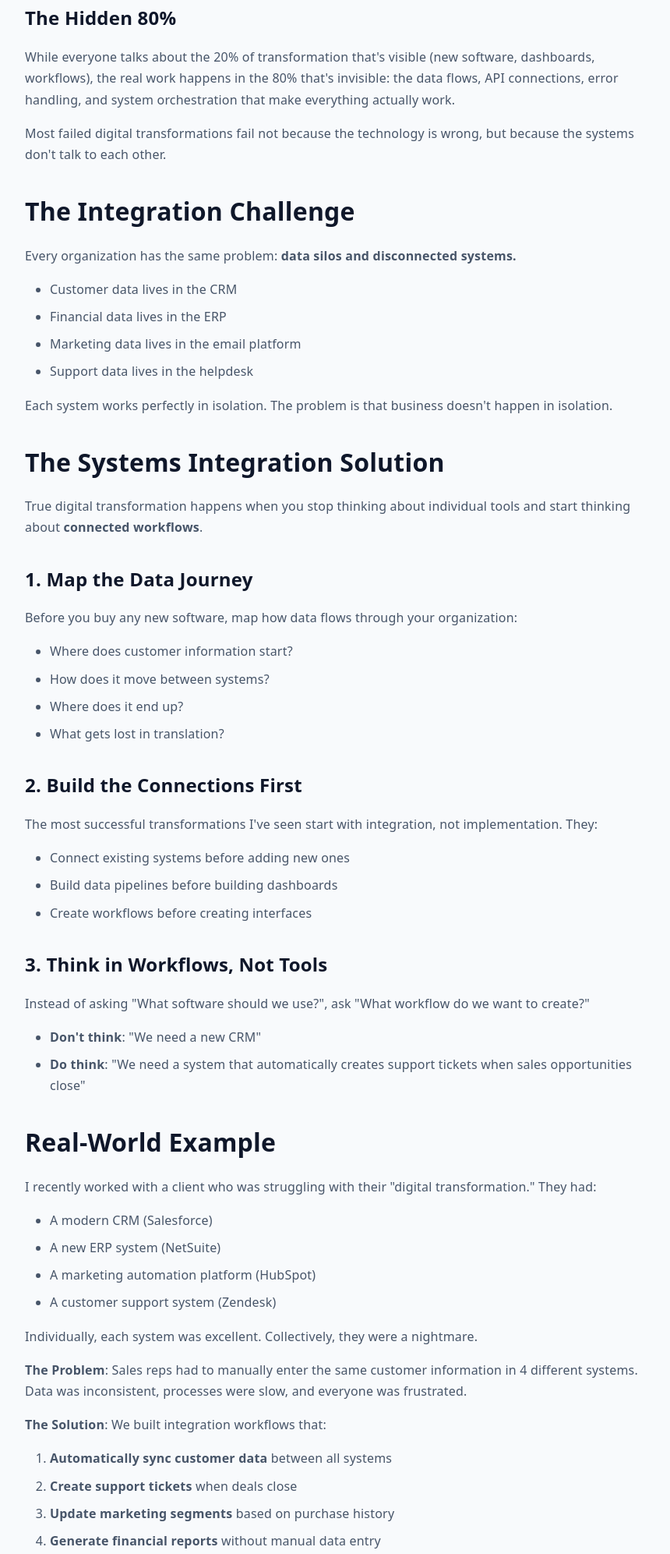
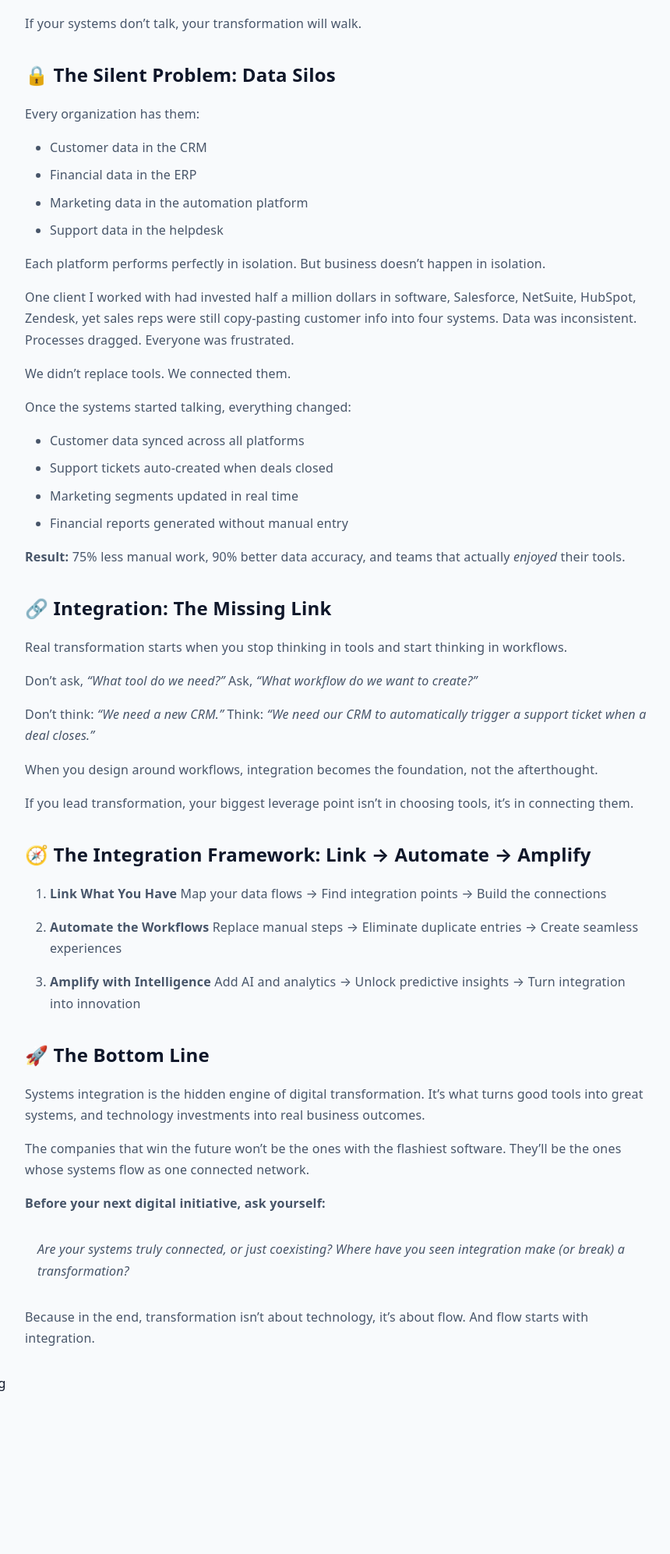
Before and after one commit to iyanski/website, a Gatsby site: page /blog/why-systems-integration-is-the-hidden-engine/ in a window 1280 px wide. Shown: the part 803-2796 px from the top of the page at 78% size, without its empty margins (208-1068 px from the left). After the commit the page ends 2639 px from the top, so only its background shows below. Built offline with nearby package versions, Linux system fonts and the light colour scheme; Gatsby itself is replaced by a stand-in of ours.

Commit message:
Update blog post content and formatting
- Refine punctuation and formatting in systems integration article
- Improve readability and flow of content
- Maintain professional tone and structure

```diff
--- a/content/blog/why-systems-integration-is-the-hidden-engine.md
+++ b/content/blog/why-systems-integration-is-the-hidden-engine.md
@@ -1,106 +1,76 @@
 ---
-title: "Why Systems Integration Is the Hidden Engine Behind Every Digital Transformation"
+title: "The Hidden Engine of Digital Transformation: Why Systems Integration Decides Who Wins"
 date: "2024-10-25"
 ---
 
-Digital transformation isn't about technology, it's about systems working together. Yet most organizations focus on the shiny new tools while ignoring the invisible work that makes everything actually function.
+Over 70% of digital transformations fail, and it’s rarely because of bad tools.
 
-## The Integration Reality
+Most companies treat digital transformation like a shopping spree: new CRM, new ERP, new dashboard. Big promises, shiny tools, little connection. But transformation doesn’t happen because you bought the latest software. It happens when your systems finally start talking to each other.
 
-Here's what I've learned after building integration systems for companies of all sizes: **the difference between digital transformation success and failure isn't the tools you choose, it's how well they connect.**
+### ⚙️ The Hidden Engine
 
-### The Hidden 80%
+Everyone notices the visible 20% of transformation, new dashboards, interfaces, and apps. But the real power lies in the hidden 80%: the integrations, data pipelines, and API connections that quietly keep everything running.
 
-While everyone talks about the 20% of transformation that's visible (new software, dashboards, workflows), the real work happens in the 80% that's invisible: the data flows, API connections, error handling, and system orchestration that make everything actually work.
+If your systems don’t talk, your transformation will walk.
 
-Most failed digital transformations fail not because the technology is wrong, but because the systems don't talk to each other.
+### 🔒 The Silent Problem: Data Silos
 
-## The Integration Challenge
+Every organization has them:
 
-Every organization has the same problem: **data silos and disconnected systems.**
+* Customer data in the CRM
+* Financial data in the ERP
+* Marketing data in the automation platform
+* Support data in the helpdesk
 
-- Customer data lives in the CRM
-- Financial data lives in the ERP
-- Marketing data lives in the email platform
-- Support data lives in the helpdesk
+Each platform performs perfectly in isolation. But business doesn’t happen in isolation.
 
-Each system works perfectly in isolation. The problem is that business doesn't happen in isolation.
+One client I worked with had invested half a million dollars in software, Salesforce, NetSuite, HubSpot, Zendesk, yet sales reps were still copy-pasting customer info into four systems. Data was inconsistent. Processes dragged. Everyone was frustrated.
 
-## The Systems Integration Solution
+We didn’t replace tools. We connected them.
 
-True digital transformation happens when you stop thinking about individual tools and start thinking about **connected workflows**.
+Once the systems started talking, everything changed:
 
-### 1. Map the Data Journey
+* Customer data synced across all platforms
+* Support tickets auto-created when deals closed
+* Marketing segments updated in real time
+* Financial reports generated without manual entry
 
-Before you buy any new software, map how data flows through your organization:
+**Result:** 75% less manual work, 90% better data accuracy, and teams that actually *enjoyed* their tools.
 
-- Where does customer information start?
-- How does it move between systems?
-- Where does it end up?
-- What gets lost in translation?
+### 🔗 Integration: The Missing Link
 
-### 2. Build the Connections First
+Real transformation starts when you stop thinking in tools and start thinking in workflows.
 
-The most successful transformations I've seen start with integration, not implementation. They:
+Don’t ask, *“What tool do we need?”*
+Ask, *“What workflow do we want to create?”*
 
-- Connect existing systems before adding new ones
-- Build data pipelines before building dashboards
-- Create workflows before creating interfaces
+Don’t think: *“We need a new CRM.”*
+Think: *“We need our CRM to automatically trigger a support ticket when a deal closes.”*
 
-### 3. Think in Workflows, Not Tools
+When you design around workflows, integration becomes the foundation, not the afterthought.
 
-Instead of asking "What software should we use?", ask "What workflow do we want to create?"
+If you lead transformation, your biggest leverage point isn’t in choosing tools, it’s in connecting them.
 
-- **Don't think**: "We need a new CRM"
-- **Do think**: "We need a system that automatically creates support tickets when sales opportunities close"
+### 🧭 The Integration Framework: Link → Automate → Amplify
 
-## Real-World Example
+1. **Link What You Have**
+   Map your data flows → Find integration points → Build the connections
 
-I recently worked with a client who was struggling with their "digital transformation." They had:
+2. **Automate the Workflows**
+   Replace manual steps → Eliminate duplicate entries → Create seamless experiences
 
-- A modern CRM (Salesforce)
-- A new ERP system (NetSuite)
-- A marketing automation platform (HubSpot)
-- A customer support system (Zendesk)
+3. **Amplify with Intelligence**
+   Add AI and analytics → Unlock predictive insights → Turn integration into innovation
 
-Individually, each system was excellent. Collectively, they were a nightmare.
+### 🚀 The Bottom Line
 
-**The Problem**: Sales reps had to manually enter the same customer information in 4 different systems. Data was inconsistent, processes were slow, and everyone was frustrated.
+Systems integration is the hidden engine of digital transformation. It’s what turns good tools into great systems, and technology investments into real business outcomes.
 
-**The Solution**: We built integration workflows that:
+The companies that win the future won’t be the ones with the flashiest software. They’ll be the ones whose systems flow as one connected network.
 
-1. **Automatically sync customer data** between all systems
-2. **Create support tickets** when deals close
-3. **Update marketing segments** based on purchase history
-4. **Generate financial reports** without manual data entry
+**Before your next digital initiative, ask yourself:**
 
-**The Result**: 75% reduction in manual data entry, 90% improvement in data accuracy, and sales reps who actually wanted to use the system.
+> Are your systems truly connected, or just coexisting?
+> Where have you seen integration make (or break) a transformation?
 
-## The Integration Framework
-
-Here's how to approach systems integration in your digital transformation:
-
-### Phase 1: Connect What You Have
-- Map your current data flows
-- Identify the integration points
-- Build the connections between existing systems
-
-### Phase 2: Optimize the Workflows
-- Automate the manual processes
-- Eliminate the duplicate data entry
-- Create the seamless user experiences
-
-### Phase 3: Scale with Intelligence
-- Add the AI and analytics
-- Build the predictive capabilities
-- Create the competitive advantages
-
-## The Bottom Line
-
-Digital transformation isn't about replacing old systems with new ones, it's about making all your systems work together as one intelligent organism.
-
-The companies that win aren't the ones with the best individual tools. They're the ones with the best-connected systems.
-
-**The question isn't whether you need systems integration. The question is whether you'll build it intentionally or let it emerge by accident.**
-
-*What systems in your organization are working in isolation when they should be working together?*
+Because in the end, transformation isn’t about technology, it’s about flow. And flow starts with integration.
--- a/src/components/header.jsx
+++ b/src/components/header.jsx
@@ -38,7 +38,7 @@ const Header = () => {
     <header>
       <div className={`${styles.container} ${styles.nav}`} role="navigation" aria-label="Primary">
         <a href="#" className={styles.logo} aria-label="Home">
-          <span className={styles.logoBadge} aria-hidden="true">N</span> IanTusil
+          <span className={styles.logoBadge} aria-hidden="true">IBT</span> IanTusil
         </a>
         <nav className={styles.navLinks} aria-label="Main">
           <a href="/#work">Work</a>
```
